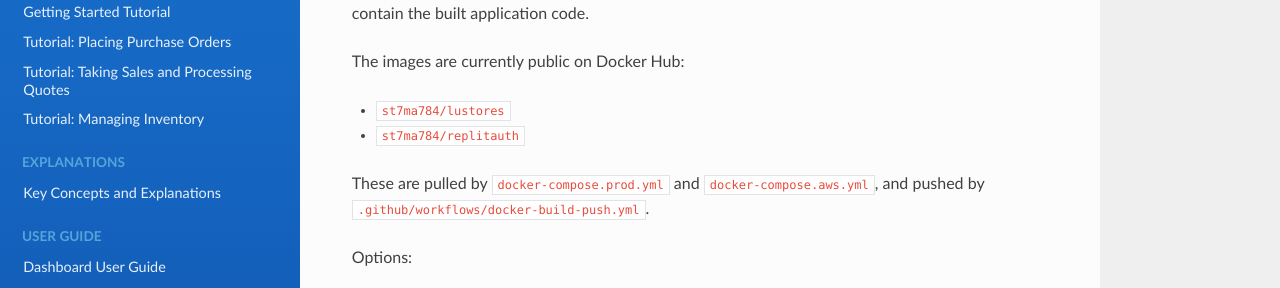
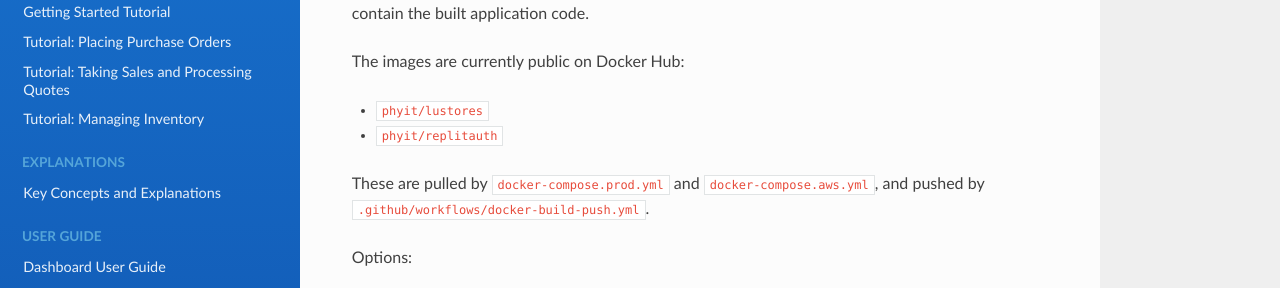
Before and after one commit to gerarduk/LUStores, a Sphinx documentation site: the page built from docs/TODO.md, in a window 1280 px wide and 1198 px high. Shown: the part 288-576 px from the top of the window. Built offline with Sphinx 7.4.7 and the Read the Docs theme 3.1.0, drawn with Linux system fonts in a browser that asks for light colours; pages that are not in the unit, such as notebooks, are missing from menus.

Commit message:
Use live phyit image names in docs/TODO.md
Co-Authored-By: Claude Opus 5.5 <noreply@anthropic.com>
Claude-Session: https://claude.ai/code/session_01GW2bL76uL65bcf9hNLc22p

```diff
--- a/docs/TODO.md
+++ b/docs/TODO.md
@@ -9,8 +9,8 @@ because they contain the built application code.
 
 The images are currently public on Docker Hub:
 
-- `st7ma784/lustores`
-- `st7ma784/replitauth`
+- `phyit/lustores`
+- `phyit/replitauth`
 
 These are pulled by `docker-compose.prod.yml` and `docker-compose.aws.yml`, and
 pushed by `.github/workflows/docker-build-push.yml`.
```
